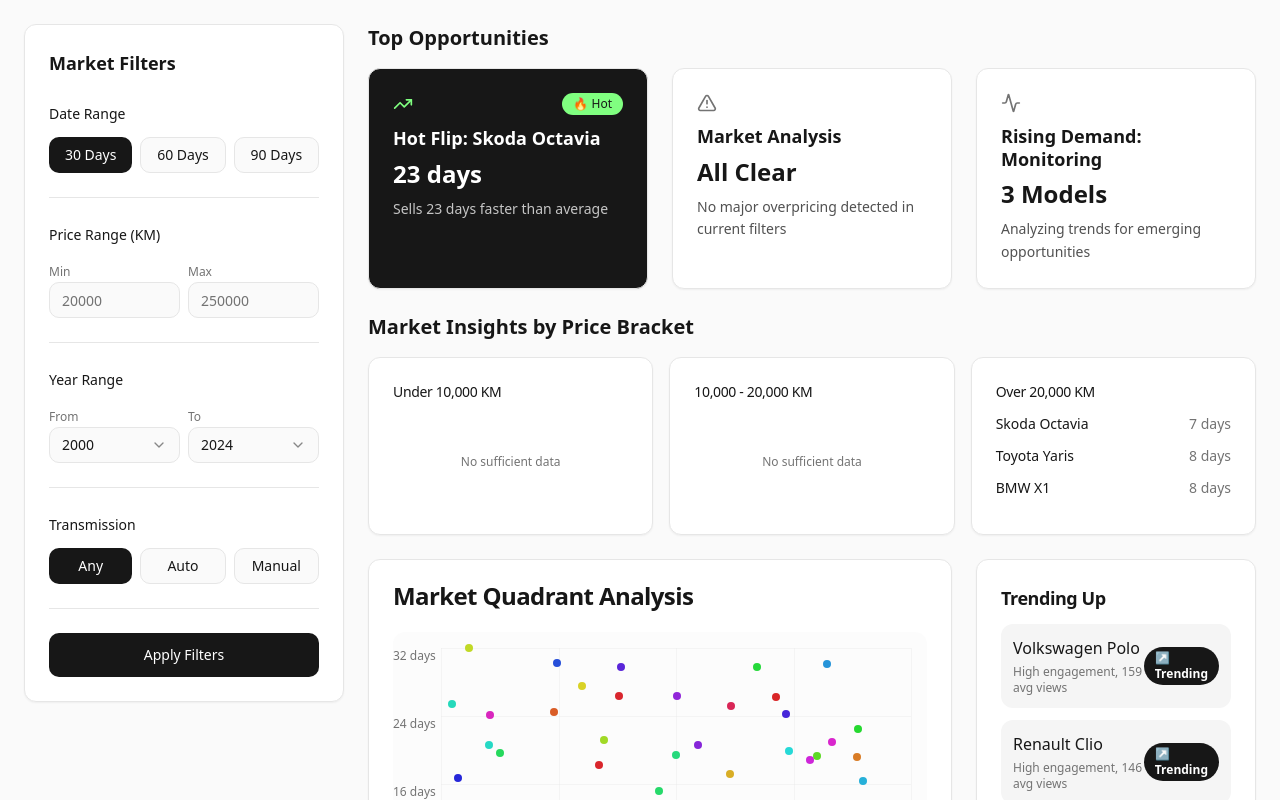
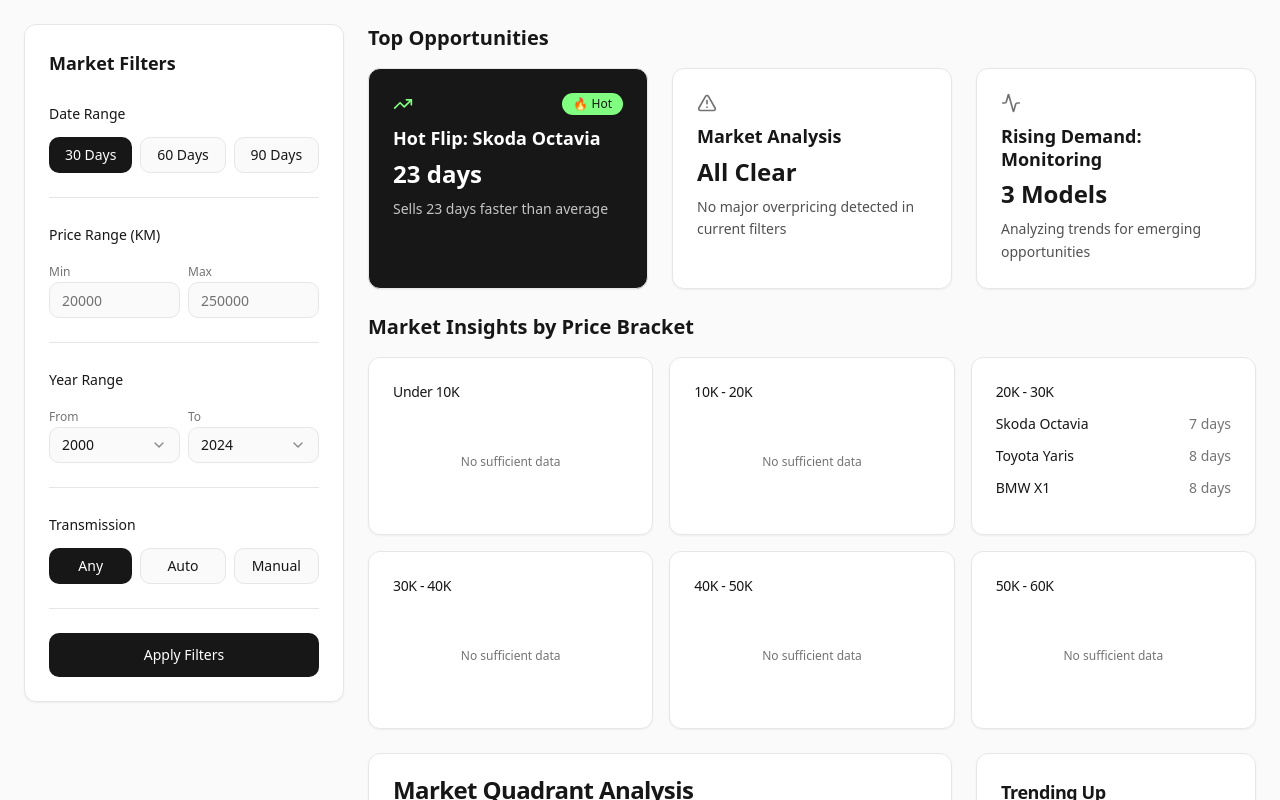
Before and after one commit to divljak/car-trend-studio, a React (Vite) app: page / in a window 1280 px wide. Built offline with nearby package versions, Linux system fonts and the light colour scheme.

Commit message:
Add price brackets
Updated the price segmentation to include more brackets: Under 10K, 10-20k, 20-30k, 30-40k, 40-50k, and 50-60k.

```diff
--- a/src/components/dashboard/MarketInsights.tsx
+++ b/src/components/dashboard/MarketInsights.tsx
@@ -40,10 +40,13 @@ export const MarketInsights = () => {
   return (
     <div className="space-y-4">
       <h2 className="text-xl font-semibold">Market Insights by Price Bracket</h2>
-      <div className="grid grid-cols-1 md:grid-cols-3 gap-4">
-        <PriceBracket title="Under 10,000 KM" hasData={false} />
-        <PriceBracket title="10,000 - 20,000 KM" hasData={false} />
-        <PriceBracket title="Over 20,000 KM" hasData={true} data={overTwentyKData} />
+      <div className="grid grid-cols-1 md:grid-cols-2 lg:grid-cols-3 gap-4">
+        <PriceBracket title="Under 10K" hasData={false} />
+        <PriceBracket title="10K - 20K" hasData={false} />
+        <PriceBracket title="20K - 30K" hasData={true} data={overTwentyKData} />
+        <PriceBracket title="30K - 40K" hasData={false} />
+        <PriceBracket title="40K - 50K" hasData={false} />
+        <PriceBracket title="50K - 60K" hasData={false} />
       </div>
     </div>
   );
```
